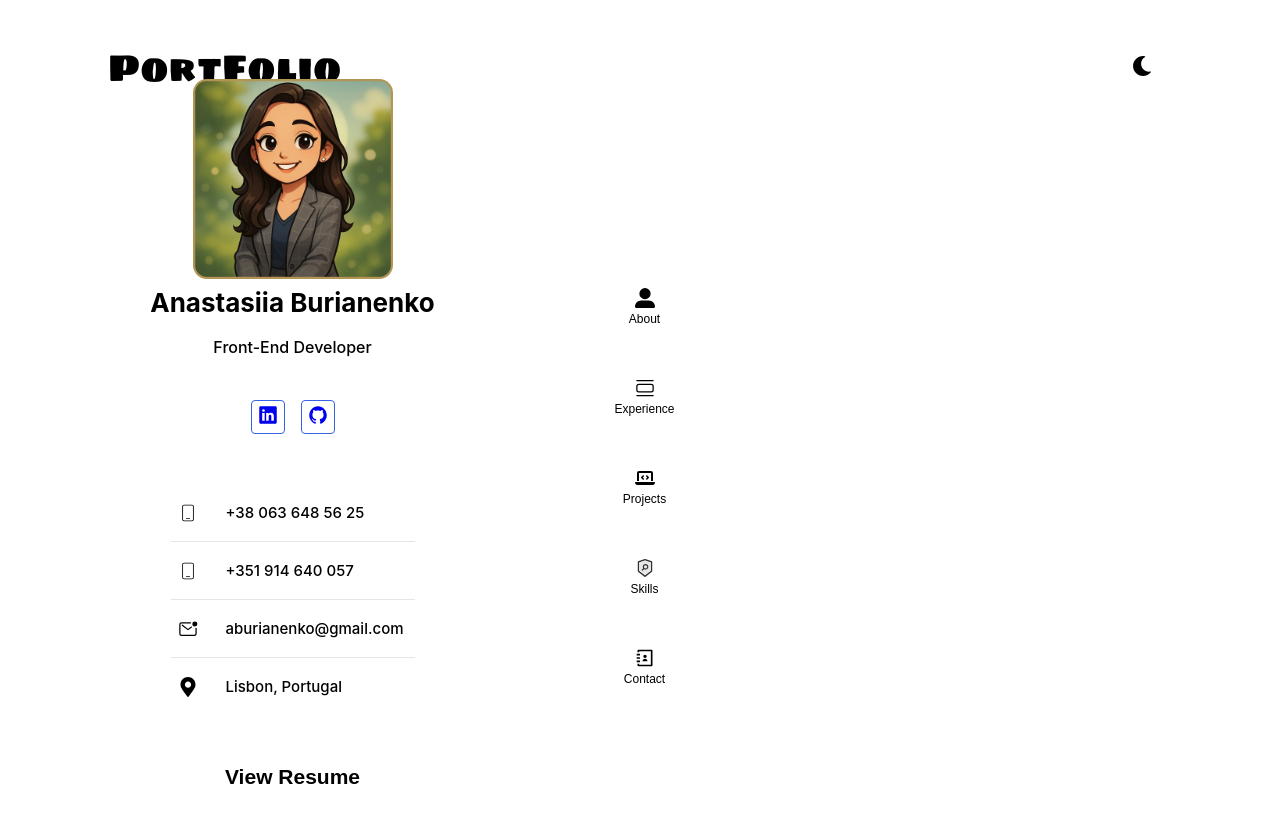
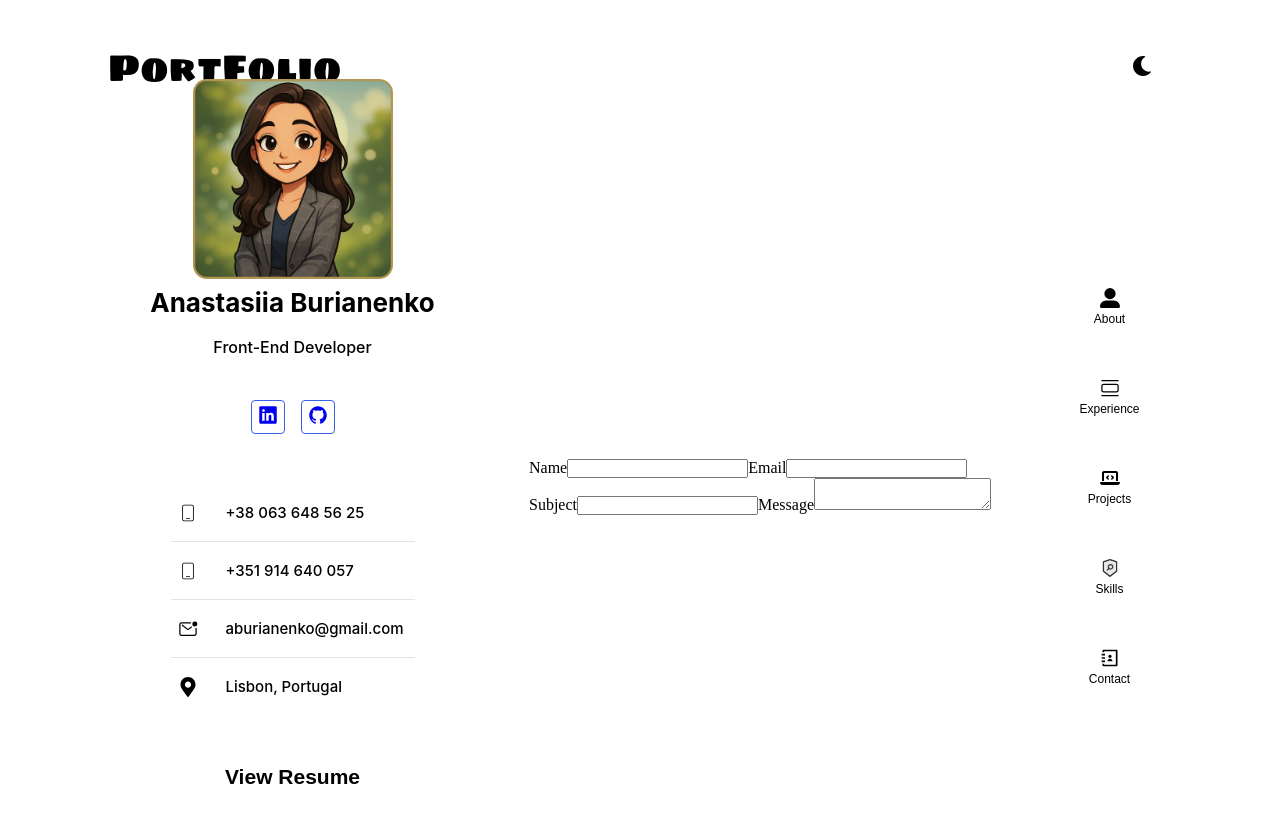
Before and after one commit to ABurianenko/portfolio, a React (Vite) app: page /contact in a window 1280 px wide. Shown: the top 822 px of the page. Built offline with nearby package versions, Linux system fonts and the light colour scheme.

Commit message:
contactForm

```diff
--- a/package.json
+++ b/package.json
@@ -12,11 +12,15 @@
   "dependencies": {
     "@reduxjs/toolkit": "^2.8.2",
     "clsx": "^2.1.1",
+    "emailjs-com": "^3.2.0",
+    "formik": "^2.4.6",
     "react": "^19.1.0",
     "react-dom": "^19.1.0",
+    "react-hot-toast": "^2.5.2",
     "react-icons": "^5.5.0",
     "react-redux": "^9.2.0",
-    "react-router-dom": "^7.6.0"
+    "react-router-dom": "^7.6.0",
+    "yup": "^1.6.1"
   },
   "devDependencies": {
     "@eslint/js": "^9.25.0",
--- /dev/null
+++ b/src/components/ContactForm/ContactForm.jsx
@@ -0,0 +1,75 @@
+import { ErrorMessage, Field, Form, Formik } from "formik"
+import * as Yup from 'yup';
+import emailjs from 'emailjs-com';
+import toast from "react-hot-toast";
+
+export const ContactForm = () => {
+    const initialValues = {
+        name: '',
+        email: '',
+        subject: '',
+        message: ''
+    };
+
+    const handleSubmit = (e) => {
+        emailjs.sendForm(
+            'service_7uqmovt',
+            'template_mpzwbma',
+            e.target,
+            'k_O8o2CcJBe9XNDa-'
+          ).then(
+            () => {
+                  toast('Thank you for mail! I will answer ASAP', {
+                  icon: '🤝',
+              });
+            },
+              (error) => {
+                console.log(error);
+                toast.error('Email was not delivered. Please, try again');
+            }
+          );
+
+        e.target.reset();
+    };
+
+    const validationSchema = Yup.object().shape({
+        name: Yup.string()
+            .min(3, 'Name is too short!')
+            .max(30, 'Name is too long!')
+            .required('Name is required'),
+        email: Yup.string()
+            .email('Email is not valid')
+            .required('Email is required'),
+        subject: Yup.string(),
+        message: Yup.string(),
+    })
+
+    return (
+        <Formik
+            initialValues={initialValues}
+            onSubmit={handleSubmit}
+            validationSchema={validationSchema}
+        >
+            <Form>
+                <label>
+                    Name
+                    <Field type="text" name="name" />
+                    <ErrorMessage name="name" component="div" />
+                </label>
+                <label>
+                    Email
+                    <Field type="email" name="email" />
+                    <ErrorMessage name="email" component="div" />
+                </label>
+                <label>
+                    Subject
+                    <Field type="text" name="subject" />
+                </label>
+                <label>
+                    Message
+                    <Field as="textarea" name="message" />
+                </label>
+            </Form>
+        </Formik>
+    )
+}
--- a/src/components/Layout/Layout.jsx
+++ b/src/components/Layout/Layout.jsx
@@ -2,7 +2,7 @@ import { Suspense } from 'react'
 import { Profile } from '../Profile/Profile'
 import s from './Layout.module.css'
 import { AppBar } from '../AppBar/AppBar'
-import { SwitchTheme } from '../SwitchTheme/SwitchTheme'
+import { SwitchTheme } from '../../ui/SwitchTheme/SwitchTheme'
 
 export const Layout = ({ children }) => {
     return (
--- a/src/pages/About/About.jsx
+++ b/src/pages/About/About.jsx
@@ -1,4 +1,3 @@
-import { Profile } from "../../components/Profile/Profile"
 import { Summary } from "../../components/Summary/Summary"
 
 export const About = () => {
--- /dev/null
+++ b/src/pages/Contact/Contact.jsx
@@ -0,0 +1,9 @@
+import { ContactForm } from "../../components/ContactForm/ContactForm"
+
+export const Contact = () => {
+    return (
+        <div>
+            <ContactForm />
+        </div>
+    )
+}
--- a/src/pages/Experience/Experience.jsx
+++ b/src/pages/Experience/Experience.jsx
@@ -1,5 +1,3 @@
 export const Experience = () => {
-    return (
 
-    )
 }
```
Also changed, not shown: src/components/App/App.jsx (+9 -7 lines), src/components/ContactForm/ContactForm.module.css (added), src/ui/SwitchTheme/SwitchTheme.jsx (renamed from src/components/SwitchTheme/SwitchTheme.jsx), src/ui/SwitchTheme/SwitchTheme.module.css (renamed from src/components/SwitchTheme/SwitchTheme.module.css), 1 other file (tests, documents, lock files or other folders).
